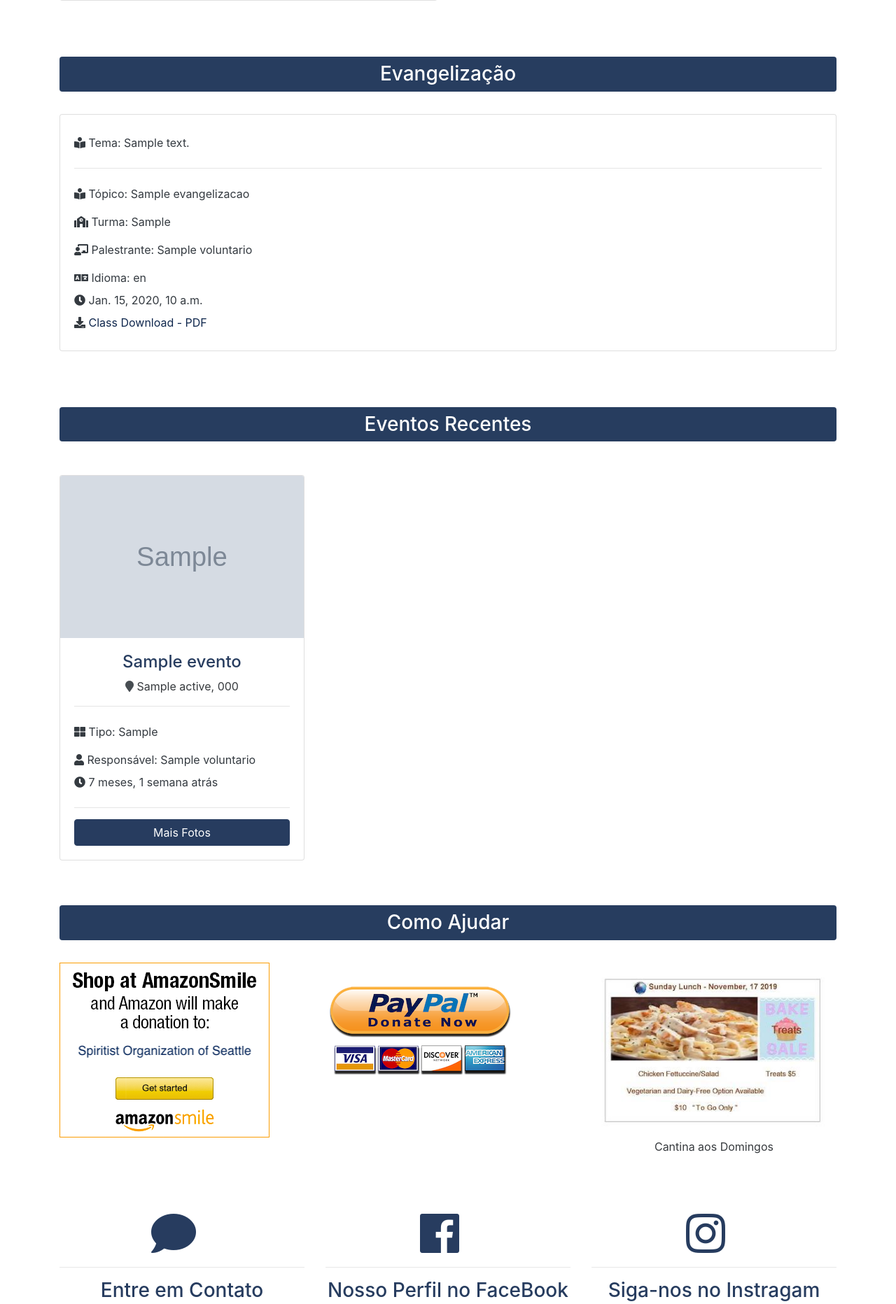
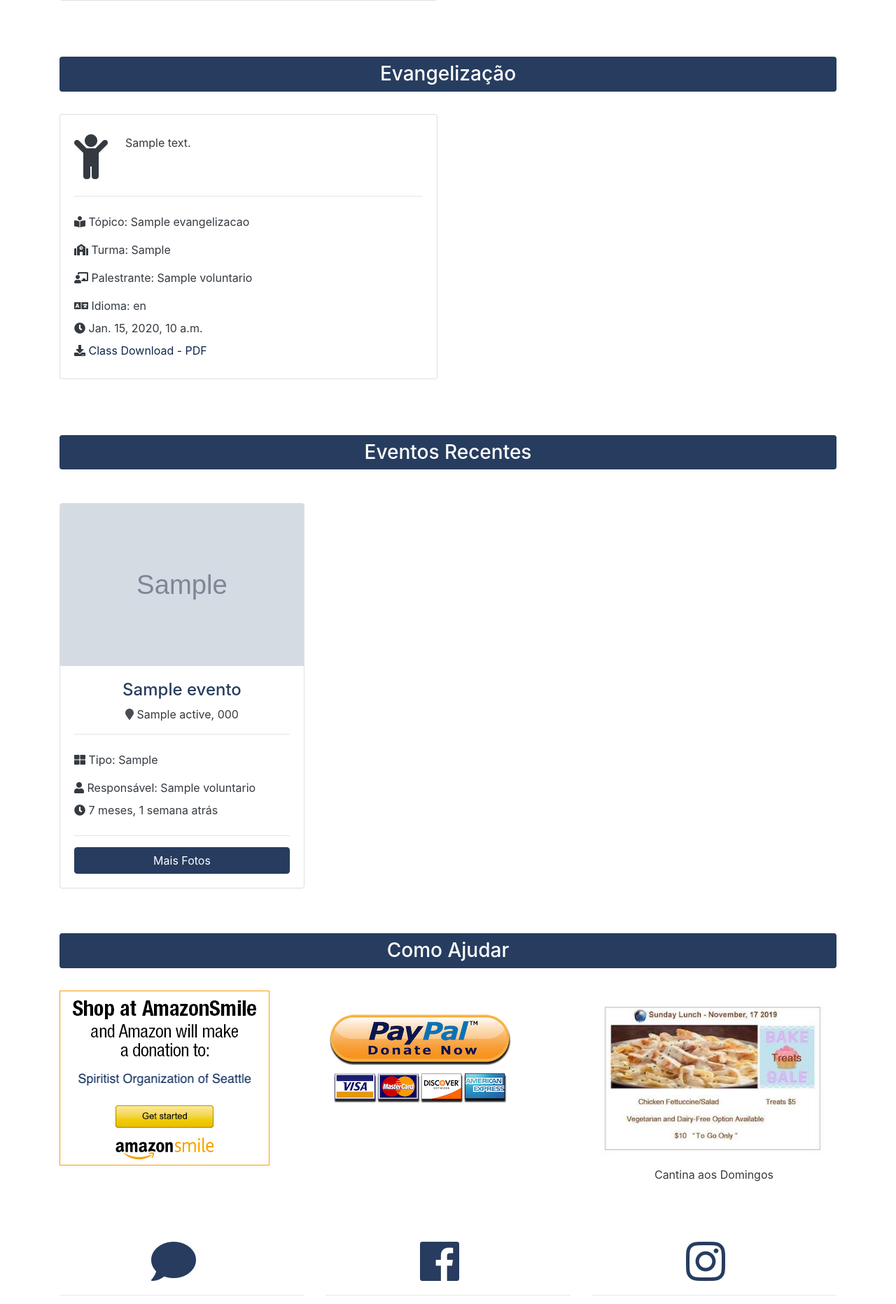
Before and after one commit to leofelipe222/soskardec, a Django app: page / in a window 1280 px wide. Shown: the part 2334-4198 px from the top of the page at 70% size. Run offline with Django 3.2, Linux system fonts and the light colour scheme; tables that the repository leaves empty hold one stand-in row (values such as "Sample post"); grey boxes marked "Sample" are stand-in pictures; some libraries are stand-ins or nearby versions.

Commit message:
Fixed evangelização display looks and fixed some translations

```diff
--- a/pages/views.py
+++ b/pages/views.py
@@ -11,7 +11,7 @@ def index(request):
     # Render index template, shows 3 eventos only
     eventos = Evento.objects.order_by('-event_date').filter(is_published=True)[:3]
     programas = Programa.objects.order_by('-program_date').filter(is_published=True)[:4]
-    evangelizacao = Evangelizacao.objects.order_by('-class_date').filter(is_published=True)[:2]
+    evangelizacao = Evangelizacao.objects.order_by('-class_date').filter(is_published=True)[:4]
 
     context = {
         'programas': programas,
--- a/templates/pages/index.html
+++ b/templates/pages/index.html
@@ -112,18 +112,26 @@
 <!-- Evangelização -->
 <section id="listings" class="py-2">
   <div class="container">
-    <h3 class="text-center bg-primary text-white p-2 mb-2 rounded">{% trans "Evangelização" %}</h3>
+    <a href="{% url 'evangelizacao' %}"><h3 class="text-center bg-primary text-white p-2 mb-2 rounded">{% trans "Evangelização" %}</h3></a>
     <div class="row py-4">
       <!-- If there are any eventos in the DB -->
       {% if evangelizacao %}
         {% for evang in evangelizacao %}
           <!-- Aulas Envagelização -->
-          <div class="col-md-12 col-lg-12 mb-4">
+          <div class="col-md-6 col-lg-6 mb-4">
             <div class="card listing-preview">
                 <div class="card-body">
                   <div class="row py-2 text-dark">
                     <div class="col-12">
-                      <i class="fas fa-book-reader "></i> {% trans "Tema" %}: {{ evang.description }}</div>
+                      <div class="row">
+                        <div class="col-2 pr-0">
+                          <i class="fas fa-child fa-4x"></i>
+                        </div>
+                        <div id="evang-child-symbol" class="col-10 pl-0">
+                          {{ evang.description }}
+                        </div>
+                      </div>
+                    </div>
                   </div>
                   <hr>
                   <div class="row py-2 text-dark">
@@ -169,7 +177,7 @@
 <!-- Eventos -->
 <section id="listings" class="py-4">
   <div class="container">
-    <h3 class="text-center bg-primary text-white p-2 mb-5 rounded">{% trans "Eventos Recentes" %}</h3>
+    <a href="{% url 'eventos' %}"><h3 class="text-center bg-primary text-white p-2 mb-5 rounded">{% trans "Eventos Recentes" %}</h3></a>
       <div class="row">
       <!-- If there are any eventos in the DB -->
       {% if eventos %}
```
Also changed, not shown: templates/evangelizacao/evangelizacao.html (+10 -2 lines), locale/en/LC_MESSAGES/django.po.
